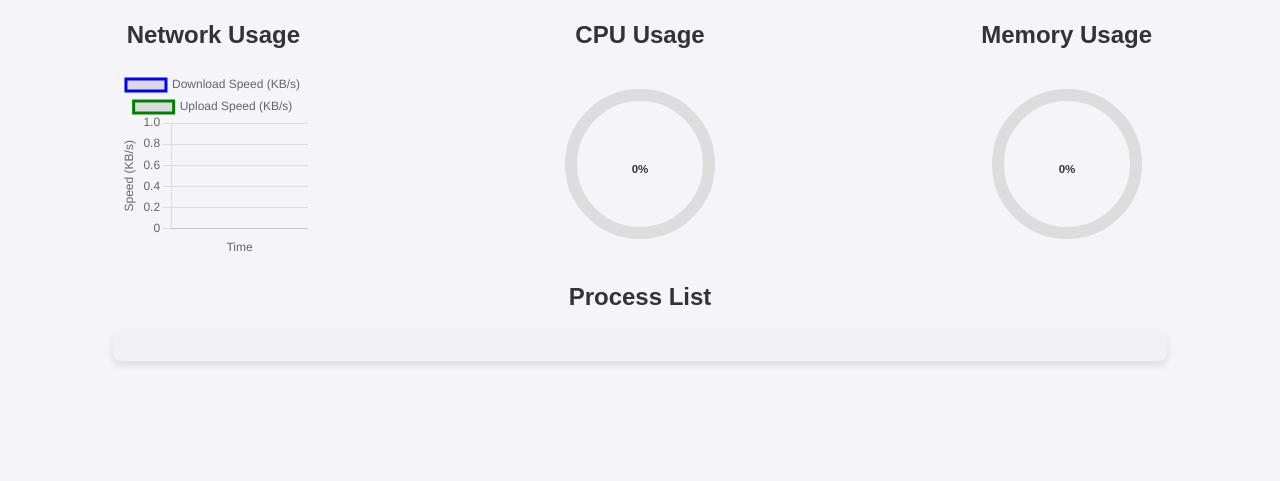
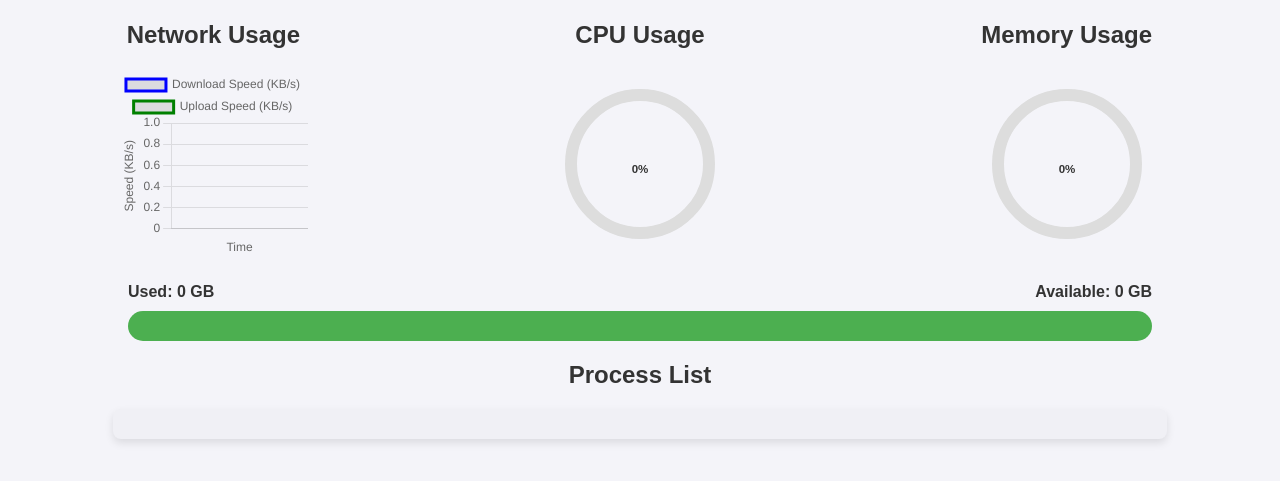
Before and after one commit to m5kro/neat-system-monitor, a website: page public/index.html in a window 1280 px wide. Shown: the part 79-560 px from the top of the page. Drawn offline with nearby package versions, Linux system fonts and the light colour scheme; no server answers.

Commit message:
Add Disk storage detection

```diff
--- a/public/index.html
+++ b/public/index.html
@@ -122,6 +122,40 @@
       align-items: center;
       justify-content: space-between;
     }
+
+    .disk-usage-container {
+      margin: 20px auto;
+      width: 80%;
+    }
+
+    .disk-usage-info {
+      display: flex;
+      justify-content: space-between;
+      margin-bottom: 10px;
+      font-weight: bold;
+    }
+
+    .disk-usage-bar {
+      background-color: var(--circle-bg);
+      border-radius: 15px;
+      overflow: hidden;
+      position: relative;
+    }
+
+    .disk-usage-bar-inner {
+      height: 30px;
+      background-color: var(--progress-color);
+      transition: width 0.3s;
+    }
+
+    .disk-usage-text {
+      position: absolute;
+      width: 100%;
+      text-align: center;
+      line-height: 30px;
+      font-weight: bold;
+      color: var(--text-color);
+    }
   </style>
 </head>
 <body>
@@ -151,6 +185,17 @@
         <circle class="fg" cx="125" cy="125" r="115" stroke-width="20"></circle>
         <text x="125" y="135" id="memory-text">0%</text>
       </svg>
+    </div>
+  </div>
+
+  <div class="disk-usage-container">
+    <div class="disk-usage-info">
+      <span id="disk-used">Used: 0 GB</span>
+      <span id="disk-available">Available: 0 GB</span>
+    </div>
+    <div class="disk-usage-bar" id="disk-usage">
+      <div class="disk-usage-bar-inner" id="disk-usage-inner"></div>
+      <span class="disk-usage-text" id="disk-usage-text">0 GB used</span>
     </div>
   </div>
 
@@ -238,10 +283,25 @@
       progressCircle.style.stroke = color;
     }
 
+    function updateDiskUsage(disk) {
+      const diskBar = document.getElementById('disk-usage-inner');
+      const diskText = document.getElementById('disk-usage-text');
+      const diskUsed = document.getElementById('disk-used');
+      const diskAvailable = document.getElementById('disk-available');
+
+      const percentUsed = (disk.used / disk.total) * 100;
+
+      diskBar.style.width = `${percentUsed}%`;
+      diskText.textContent = `${disk.used} GB used`;
+      diskUsed.textContent = `Used: ${disk.used} GB`;
+      diskAvailable.textContent = `Available: ${disk.total - disk.used} GB`;
+    }
+
     socket.on('systemData', (data) => {
       setCircularProgress('cpu', data.cpuUsage);
       setCircularProgress('memory', data.memoryUsage);
       updateNetworkGraph(data.downloadSpeed, data.uploadSpeed);
+      updateDiskUsage(data.diskUsage);
 
       const processList = document.getElementById('process-names');
       processList.innerHTML = '';
```
Also changed, not shown: server.js (+24 -0 lines).
